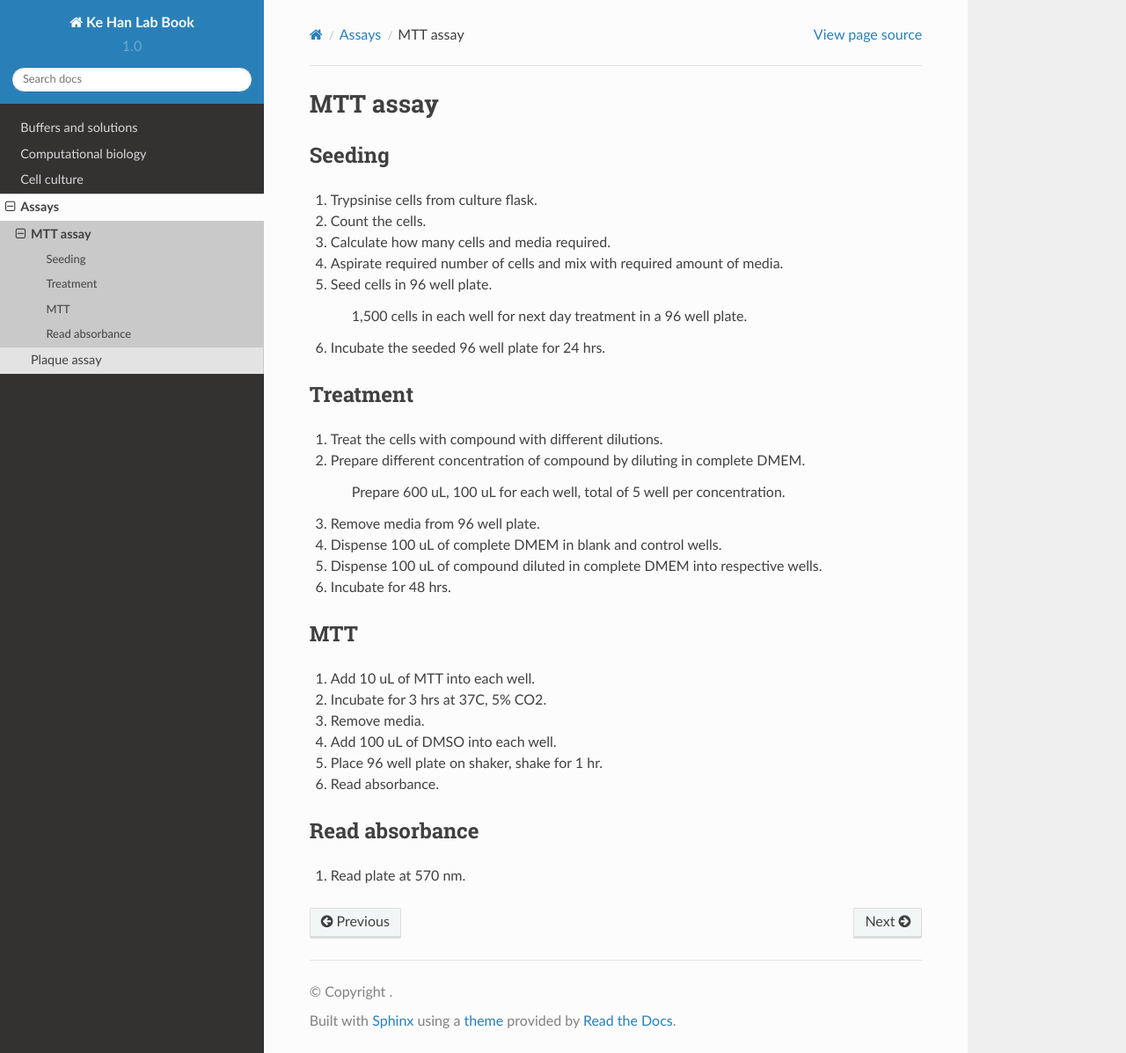
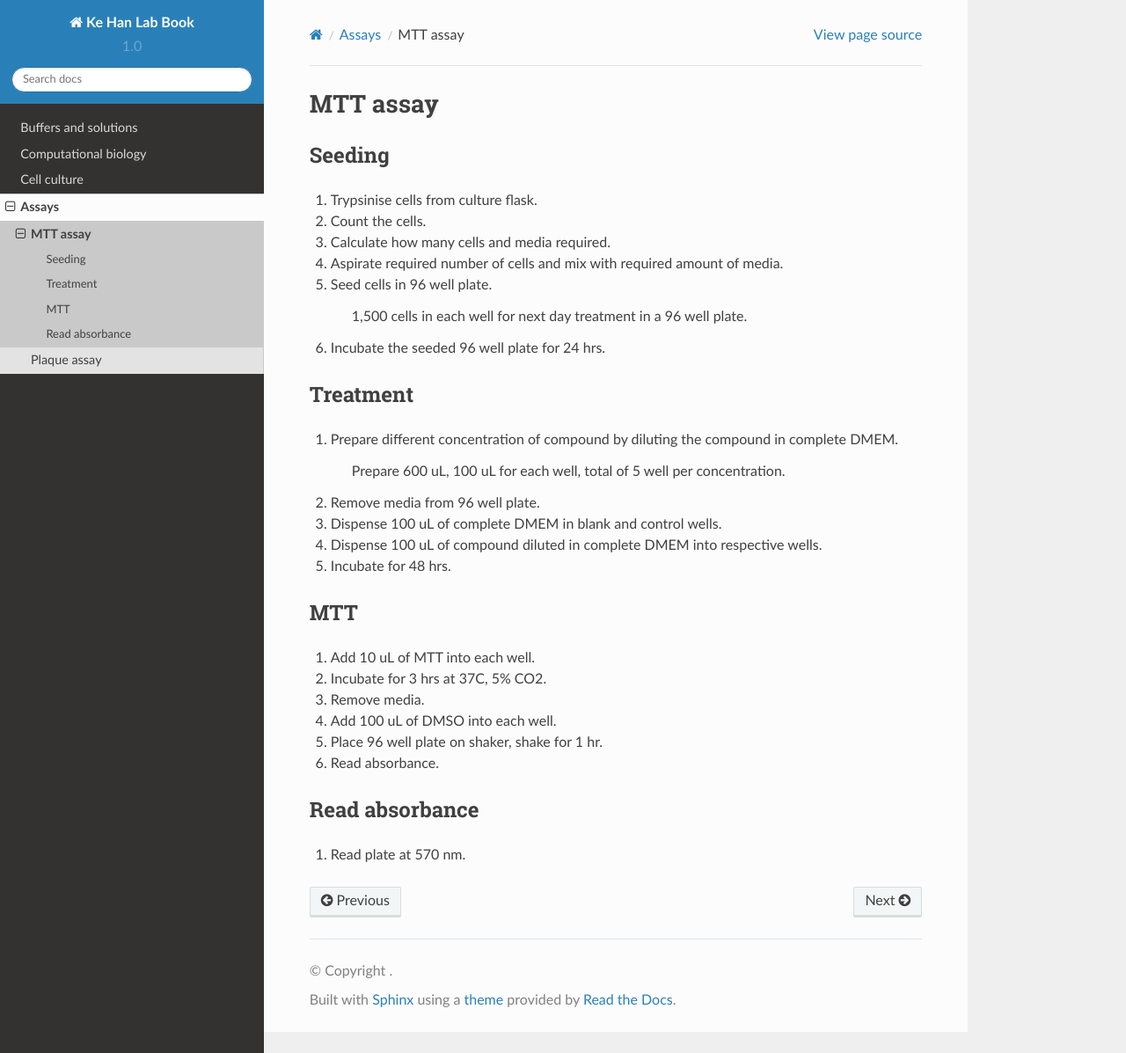
Before and after one commit to kehantan/labbook, a Sphinx documentation site: the page built from docs/assays/mtt.rst, in a window 1280 px wide and 1197 px high. Shown: the whole window at 88% size. Built offline with Sphinx 7.4.7 and the Read the Docs theme 2.0.0, drawn with Linux system fonts in a browser that asks for light colours.

Commit message:
Update mtt.rst

```diff
--- a/docs/assays/mtt.rst
+++ b/docs/assays/mtt.rst
@@ -16,8 +16,7 @@
 
 Treatment
 ---------
-#. Treat the cells with compound with different dilutions.
-#. Prepare different concentration of compound by diluting in complete DMEM.
+#. Prepare different concentration of compound by diluting the compound in complete DMEM.
 
     Prepare 600 uL, 100 uL for each well, total of 5 well per concentration.
 
```
